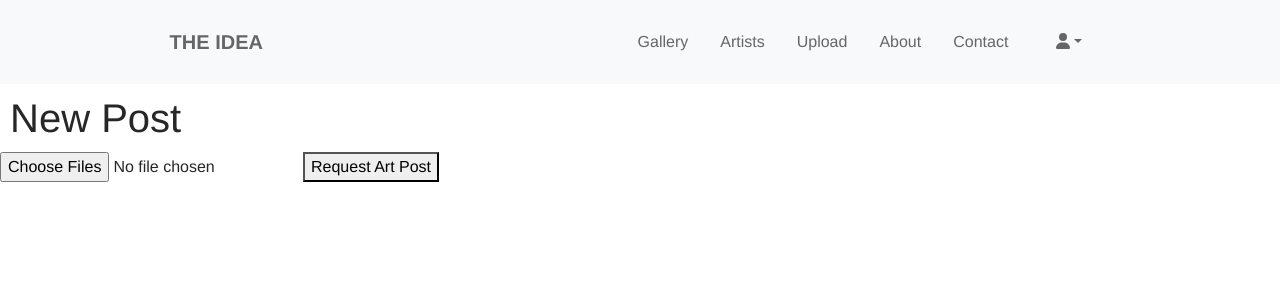
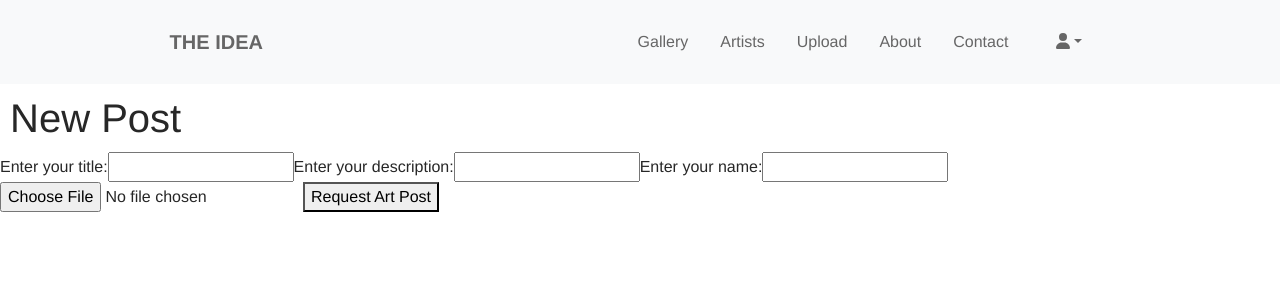
Before and after one commit to EMU-COSC471-W22/idea-website, a React (Create React App) app in the folder client/: page /upload in a window 1280 px wide. Shown: the top 300 px of the page. Built offline with nearby package versions, Linux system fonts and the light colour scheme.

Commit message:
feat: Add the backend of uploading art to gallery
Created the backend so that you can upload art. This will upload the image
to cloudinary and grab the url and store it in the database to display
it in the gallery.

```diff
--- a/client/src/pages/Upload.js
+++ b/client/src/pages/Upload.js
@@ -1,38 +1,84 @@
 import React from 'react';
 import { useState } from 'react';
-import Axios from 'axios';
+import axios from 'axios';
+// import { Formik, Form, Field, ErrorMessage } from 'formik'
 
 function Upload() {
+    const [imageSelected, setImageSelected] = useState("");
+    const [inputs, setInputs] = useState({});
 
-    const [imageSelected, setImageSelected] = useState("");
+    const handleChange = (event) => {
+        const name = event.target.name;
+        const value = event.target.value;
+        setInputs(values => ({...values, [name]: value}))
+    }
 
-    const uploadImage = () => {
-        const formData = new FormData()
-        formData.append("file", imageSelected)
-        formData.append("upload_preset", "theideapreset")
+    const handleSubmit = (event) => {
+        const formData = new FormData();
+        let artURL = "";
+        formData.append("file", imageSelected);
+        formData.append("upload_preset", "theideapreset");
 
-        Axios.post("https://api.cloudinary.com/v1_1/theidea/image/upload", formData).then((response) => {
+        axios.post("https://api.cloudinary.com/v1_1/theidea/image/upload", formData).then((response) => {
             console.log(response);
+            artURL = response.data.secure_url;
+            axios.post("http://localhost:3001/upload", {title: inputs.title, description: inputs.description, artistName: inputs.artistName, artURL: artURL});
         });
     }
 
     return (
         <div>
             <h1>New Post</h1>
-            <div>
-                <input type="file" onChange={(event) => (setImageSelected(event.target.files[0]))} multiple accept="image/"/>
-                <button onClick={uploadImage}>Request Art Post</button>
-                {/* <label>
-                    Image: &nbsp;
-                    <input type="file"  onChange={this.onFileChange} multiple accept="image/"/>
+            <form onSubmit={handleSubmit}>
+                <label>Enter your title:
+                    <input
+                        type="text"
+                        name="title"
+                        value={inputs.title || ""}
+                        onChange={handleChange}
+                    />
                 </label>
-                <br />
-                <label>
-                    <textarea rows="25" cols="100" placeholder="Write something to post..." className='inform' value={this.state.content} onChange={this.handleContentChange} />
+                <label>Enter your description:
+                    <input
+                        type="text"
+                        name="description"
+                        value={inputs.description || ""}
+                        onChange={handleChange}
+                    />
                 </label>
-                <br />
-                <input type="submit" value="Post" onClick={this.handleSubmit} /> */}
-            </div>
+                <label>Enter your name:
+                    <input
+                        type="text"
+                        name="artistName"
+                        value={inputs.artistName || ""}
+                        onChange={handleChange}
+                    />
+                </label>
+            </form>
+            <input type="file" onChange={(event) => (setImageSelected(event.target.files[0]))} accept="image/"/>
+            <button type="submit" onClick={handleSubmit}>Request Art Post</button>
+            {/* <Formik intialValues={initialValues} onSubmit={onSubmit}>
+                <Form>
+                    <label>Title</label>
+                    <Field
+                        id="inputCreatePost"
+                        name="title"
+                        placeholder="(Ex. Title)"
+                    />
+                    <label>Post</label>
+                    <Field
+                        id="inputCreatePost"
+                        name="postText"
+                        placeholder="(Ex. Post)"
+                    />
+                    <label>Username</label>
+                    <Field
+                        id="inputCreatePost"
+                        name="username"
+                        placeholder="(Ex. John123)"
+                    />
+                </Form>
+            </Formik> */}
         </div>
     );
 }
```
